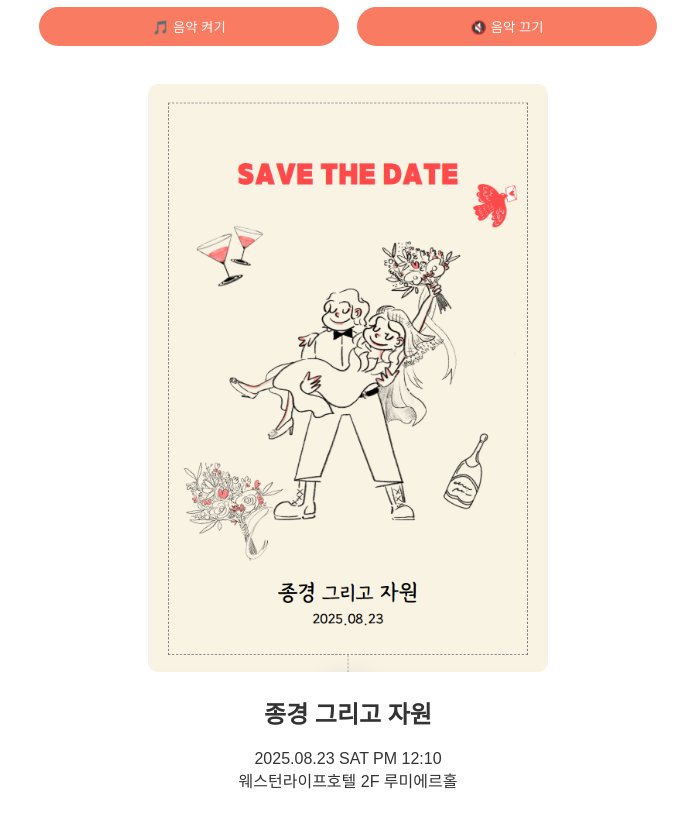
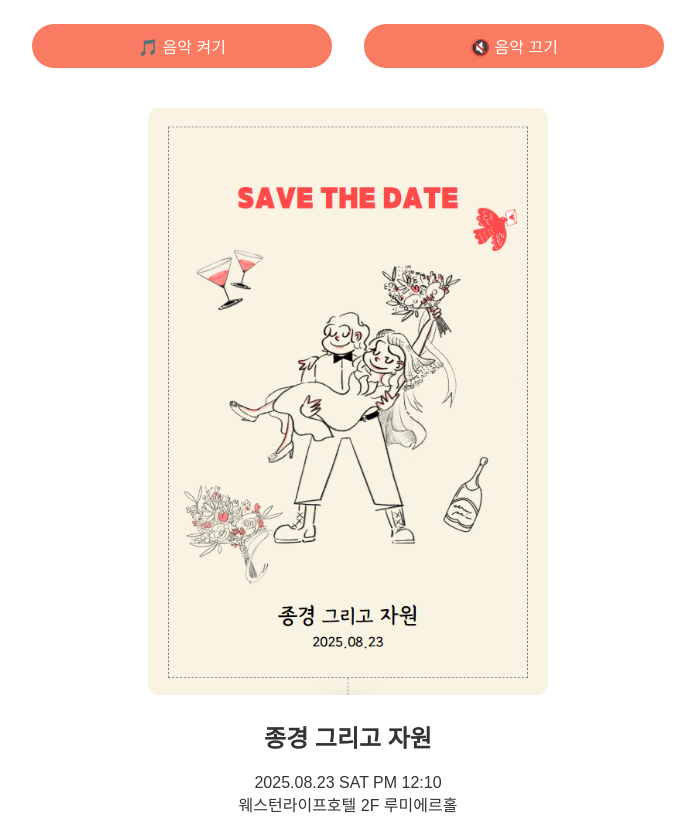
Before and after one commit to jawon222/wedding, a plain HTML site: page index.html in a window 1280 px wide. Shown: the top 819 px of the page, without its empty margins (292-987 px from the left). Drawn offline with nearby package versions, Linux system fonts and the light colour scheme.

Commit message:
Update style.css
bgm버튼수정

```diff
--- a/style.css
+++ b/style.css
@@ -79,3 +79,19 @@ button {
 audio {
   display: none;
 }
+
+.bgm-buttons {
+  margin-top: 1rem;
+  display: flex;
+  justify-content: center;
+  gap: 1rem;
+}
+
+.bgm-buttons button {
+  padding: 10px 20px;
+  border-radius: 30px;
+  border: none;
+  background-color: #f97b61;
+  color: white;
+  font-size: 1rem;
+}
```
